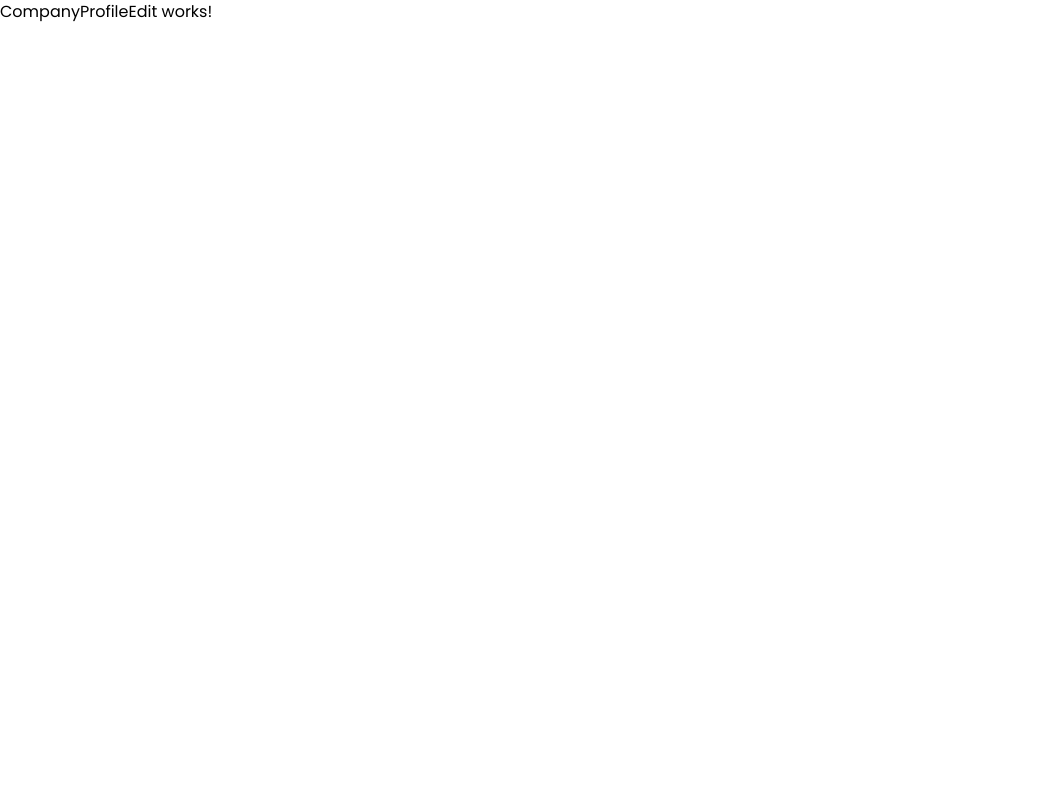
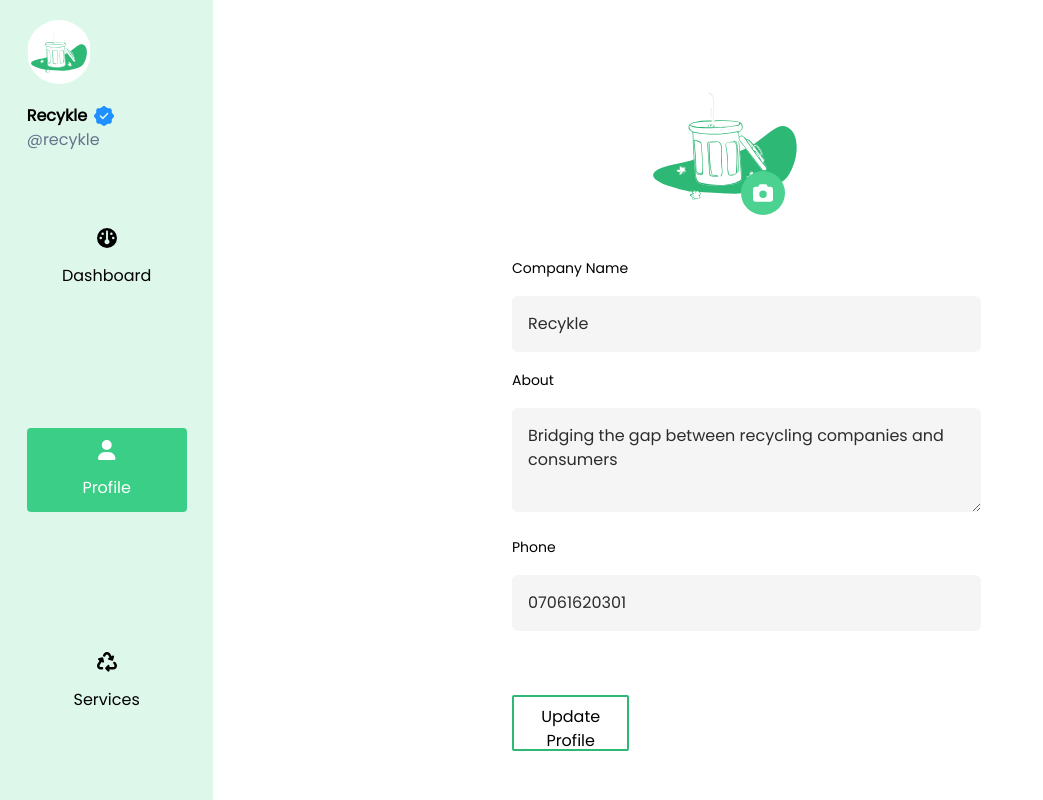
Before and after one commit to Adedoyin-Emmanuel/Recykle, a React (Vite) app: page /company/dashboard/profile/edit in a window 1280 px wide. Shown: the whole page, without its empty margins (0-1043 px from the left). Built offline with nearby package versions, Linux system fonts and the light colour scheme.

Commit message:
Finished the company-settings page, revamped user and company-profile-edit page

```diff
--- a/src/pages/CompanyProfileEdit/CompanyProfileEdit.tsx
+++ b/src/pages/CompanyProfileEdit/CompanyProfileEdit.tsx
@@ -1,18 +1,86 @@
+import React from "react";
+import CompanyDashboardComponent from "../../components/CompanyDashboardComponent/CompanyDashboardComponent";
+import Input from "../../components/Input/Input";
+import RecyleLogo from "./../../assets/trash.svg";
+import { FontAwesomeIcon } from "@fortawesome/react-fontawesome";
+import { faCamera } from "@fortawesome/free-solid-svg-icons";
+import TextArea from "../../components/TextArea/TextArea";
+import Button from "../../components/Button/Button";
 
-import React from "react";
-import {Link, useNavigate} from "react-router-dom";
+const CompanyProfileEdit: React.FC = (): JSX.Element => {
+  return (
+    <CompanyDashboardComponent onProfilePage>
+      <form className="profile-section w-full lg:w-2/4 mx-auto flex flex-col items-start justify-start gap-3 my-8">
+        <section className="profile-image flex items-center justify-center w-full">
+          <img src={RecyleLogo} alt="user-image-real" className="h-30 w-40" />
+          <label htmlFor="fileUpload">
+            <FontAwesomeIcon
+              icon={faCamera}
+              size={"lg"}
+              className="bg-green-100 p-3 rounded-full  text-white transform-gpu -translate-x-16 translate-y-12 hover:bg-slate-100 hover:text-green-300 cursor-pointer transition-colors duration-150"
+            />
+            <input
+              type="file"
+              name="company-profile-picture"
+              id="fileUpload"
+              hidden
+              accept=".png, .jpg, .jpeg"
+            />
+          </label>
+        </section>
 
-interface CompanyProfileEditProps {
+        <section className="user-details-section w-full p-4">
+          <section className="form-group mb-4 flex gap-x-3 items-center md:gap-x-8">
+            <section className="input-section w-full">
+              <label htmlFor="fullname" className="text-sm capitalize my-2">
+                company name
+              </label>
+              <Input
+                placeholder="Enter your company name"
+                value={"Recykle"}
+                required
+              />
+            </section>
+          </section>
 
-}
+          <section className="form-group mb-4 flex gap-x-3 items-center md:gap-x-8">
+            <section className="input-section w-full">
+              <label htmlFor="fullname" className="text-sm capitalize my-2">
+                about
+              </label>
+              <TextArea
+                placeholder="Enter your info"
+                value={
+                  "Bridging the gap between recycling companies and consumers"
+                }
+                required
+              />
+            </section>
+          </section>
 
-const CompanyProfileEdit:React.FC = (): JSX.Element => {
-    const navigateTo = useNavigate();
-    return (
-        <React.Fragment>
-            <h1>CompanyProfileEdit works!</h1>
-        </React.Fragment>
-    );
-}
+          <section className="form-group mb-4 flex gap-x-3 items-center md:gap-x-8">
+            <section className="input-section w-full">
+              <label htmlFor="fullname" className="text-sm capitalize my-2">
+                Phone
+              </label>
+              <Input
+                placeholder="Enter your company number"
+                type="tel"
+                value={"07061620301"}
+                required
+              />
+            </section>
+          </section>
+
+          <section className="mb-5 mt-16 w-full flex items-center md:justify-start justify-center">
+            <Button outline className="md:w-1/4 w-full ">
+              update profile
+            </Button>
+          </section>
+        </section>
+      </form>
+    </CompanyDashboardComponent>
+  );
+};
 
 export default CompanyProfileEdit;
--- a/src/pages/CompanySettings/CompanySettings.tsx
+++ b/src/pages/CompanySettings/CompanySettings.tsx
@@ -13,7 +13,6 @@ import CompanyProfileCard from "../../components/CompanyProfileCard/CompanyProfi
 import SettingsCard from "../../components/SettingsCard/SettingsCard";
 import { useNavigate } from "react-router-dom";
 import { navigateToCompanyAuth } from "../../utils/navigate";
-import Recycle from "../Recycle/Recycle";
 
 const CompanySettings = (): JSX.Element => {
   const navigateTo = useNavigate();
@@ -88,7 +87,7 @@ const CompanySettings = (): JSX.Element => {
           companyProfileName="Recykle"
           companyProfileUsername="recykle"
           companyProfileDescription="Bridging the gap between recycling companies and consumers "
-          className="md:mt-0"
+          className="md:mt-0 m-2"
         />
         <hr />
         {mapSettingsTags}
--- a/src/pages/ProfileEdit/ProfileEdit.tsx
+++ b/src/pages/ProfileEdit/ProfileEdit.tsx
@@ -13,15 +13,24 @@ const ProfileEdit: React.FC = (): JSX.Element => {
       <form className="profile-section w-full lg:w-2/4 mx-auto flex flex-col items-start justify-start gap-3 my-8">
         <section className="profile-image flex items-center justify-center w-full">
           <img src={Memoji} alt="user-image-real" className="h-30 w-40" />
-          <FontAwesomeIcon
-            icon={faCamera}
-            size={"lg"}
-            className="bg-green-100 p-3 rounded-full  text-white transform-gpu -translate-x-16 translate-y-12 hover:bg-slate-100 hover:text-green-300 cursor-pointer transition-colors duration-150"
-          />
+          <label htmlFor="fileUpload">
+            <FontAwesomeIcon
+              icon={faCamera}
+              size={"lg"}
+              className="bg-green-100 p-3 rounded-full  text-white transform-gpu -translate-x-16 translate-y-12 hover:bg-slate-100 hover:text-green-300 cursor-pointer transition-colors duration-150"
+            />
+            <input
+              type="file"
+              name="user-profile-picture"
+              id="fileUpload"
+              hidden
+              accept=".png, .jpg, .jpeg"
+            />
+          </label>
         </section>
 
         <section className="user-details-section w-full p-4">
-          <section className="form-group flex gap-x-3 items-center md:gap-x-8">
+          <section className="form-group mb-4 flex gap-x-3 items-center md:gap-x-8">
             <section className="input-section w-full">
               <label htmlFor="fullname" className="text-sm capitalize my-2">
                 fullname
@@ -34,7 +43,7 @@ const ProfileEdit: React.FC = (): JSX.Element => {
             </section>
           </section>
 
-          <section className="form-group flex gap-x-3 items-center md:gap-x-8">
+          <section className="form-group mb-4 flex gap-x-3 items-center md:gap-x-8">
             <section className="input-section w-full">
               <label htmlFor="fullname" className="text-sm capitalize my-2">
                 about
@@ -47,14 +56,14 @@ const ProfileEdit: React.FC = (): JSX.Element => {
             </section>
           </section>
 
-          <section className="form-group flex gap-x-3 items-center md:gap-x-8">
+          <section className="form-group mb-4 flex gap-x-3 items-center md:gap-x-8">
             <section className="input-section w-full">
               <label htmlFor="fullname" className="text-sm capitalize my-2">
                 Phone
               </label>
               <Input
                 placeholder="Enter your phone number"
-                type="number"
+                type="tel"
                 value={"07061620301"}
                 required
               />
```
